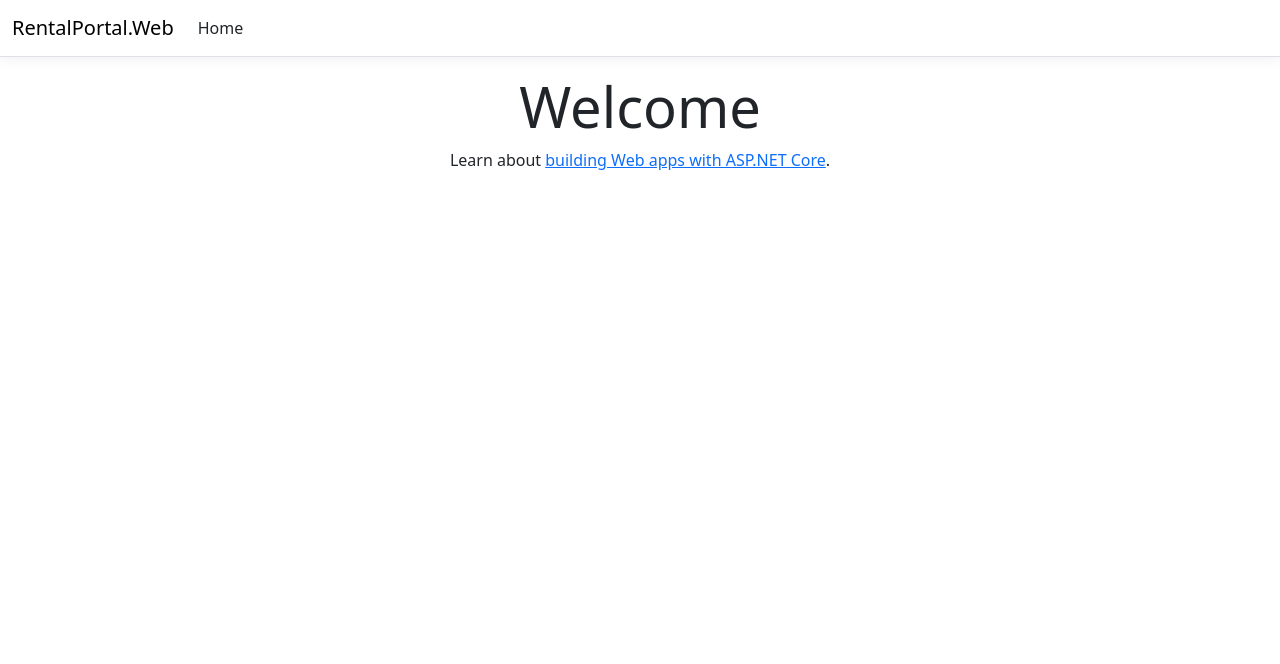
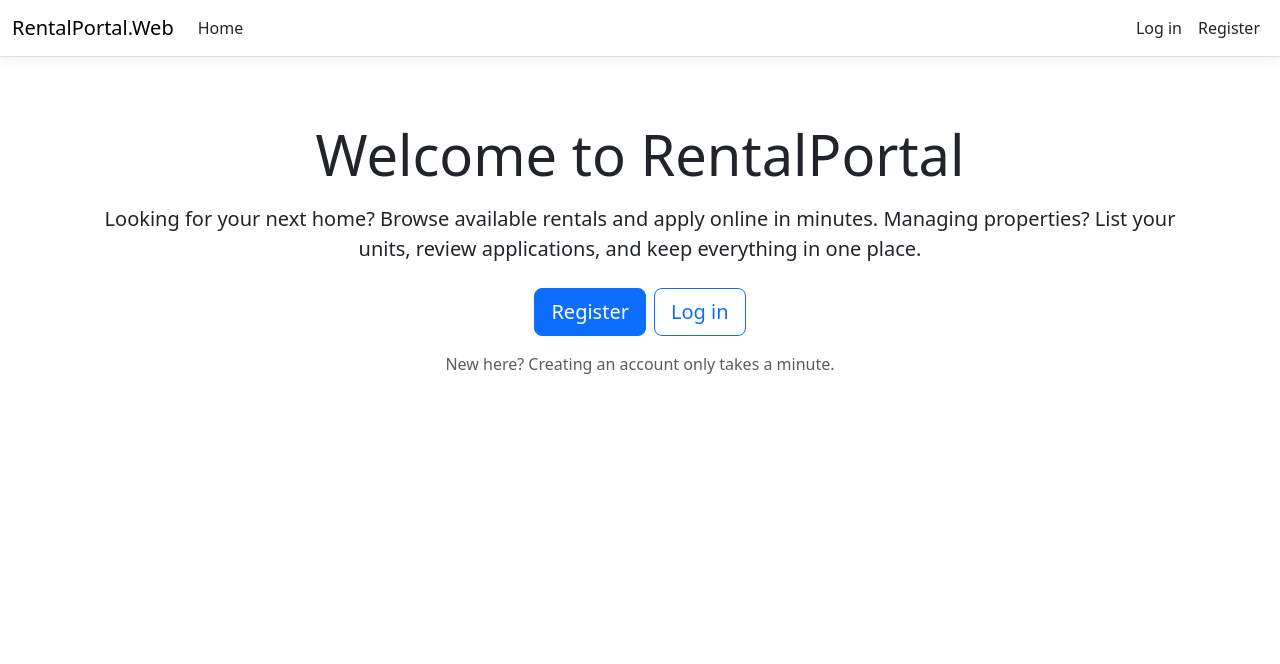
Before and after one commit to breps83/troy-rentalportal, an ASP.NET Core app: page / in a window 1280 px wide. Shown: the top 664 px of the page. Run offline with ASP.NET Core 8, Linux system fonts and the light colour scheme; style sheets or scripts are compiled from the project's sources; the project's own start-up code is not run, and a stand-in starts its controllers and pages.

Commit message:
Add login and role-aware navigation
Implement account login, logout, access-denied handling, authentication controls, role helpers, and login views.

```diff
--- a/src/RentalPortal.Web/Views/Home/Index.cshtml
+++ b/src/RentalPortal.Web/Views/Home/Index.cshtml
@@ -2,7 +2,23 @@
     ViewData["Title"] = "Home Page";
 }
 
-<div class="text-center">
-    <h1 class="display-4">Welcome</h1>
-    <p>Learn about <a href="https://learn.microsoft.com/aspnet/core">building Web apps with ASP.NET Core</a>.</p>
+<div class="text-center py-5">
+    <h1 class="display-4 mb-3">Welcome to RentalPortal</h1>
+    <p class="lead mb-4">
+        Looking for your next home? Browse available rentals and apply online in minutes.
+        Managing properties? List your units, review applications, and keep everything in one place.
+    </p>
+
+    @if (User.Identity?.IsAuthenticated == true)
+    {
+        <p class="mb-0">Welcome back, @User.Identity.Name!</p>
+    }
+    else
+    {
+        <div class="d-flex justify-content-center gap-2">
+            <a asp-controller="Account" asp-action="Register" class="btn btn-primary btn-lg">Register</a>
+            <a asp-controller="Account" asp-action="Login" class="btn btn-outline-primary btn-lg">Log in</a>
+        </div>
+        <p class="text-muted mt-3 mb-0">New here? Creating an account only takes a minute.</p>
+    }
 </div>
--- a/src/RentalPortal.Web/Views/Shared/_Layout.cshtml
+++ b/src/RentalPortal.Web/Views/Shared/_Layout.cshtml
@@ -24,6 +24,28 @@
                             <a class="nav-link text-dark" asp-area="" asp-controller="Home" asp-action="Index">Home</a>
                         </li>
                     </ul>
+                    <ul class="navbar-nav">
+                        @if (User.Identity?.IsAuthenticated == true)
+                        {
+                            <li class="nav-item">
+                                <span class="nav-link text-dark">Hello, @User.Identity.Name</span>
+                            </li>
+                            <li class="nav-item">
+                                <form asp-area="" asp-controller="Account" asp-action="Logout" method="post" class="d-inline">
+                                    <button type="submit" class="nav-link btn btn-link text-dark">Log out</button>
+                                </form>
+                            </li>
+                        }
+                        else
+                        {
+                            <li class="nav-item">
+                                <a class="nav-link text-dark" asp-area="" asp-controller="Account" asp-action="Login">Log in</a>
+                            </li>
+                            <li class="nav-item">
+                                <a class="nav-link text-dark" asp-area="" asp-controller="Account" asp-action="Register">Register</a>
+                            </li>
+                        }
+                    </ul>
                 </div>
             </div>
         </nav>
--- a/src/RentalPortal.Web/Views/_ViewImports.cshtml
+++ b/src/RentalPortal.Web/Views/_ViewImports.cshtml
@@ -1,3 +1,5 @@
 @using RentalPortal.Web
 @using RentalPortal.Web.ViewModels
+@using RentalPortal.Web.Extensions;
+
 @addTagHelper *, Microsoft.AspNetCore.Mvc.TagHelpers
```
Also changed, not shown: src/RentalPortal.Web/Controllers/AccountController.cs (+51 -1 lines), src/RentalPortal.Web/Extensions/ClaimsPrincipalExtensions.cs (added, +17 -0 lines), src/RentalPortal.Web/ViewModels/LoginViewModel.cs (added, +17 -0 lines), src/RentalPortal.Web/Views/Account/AccessDenied.cshtml (added, +11 -0 lines), src/RentalPortal.Web/Views/Account/Login.cshtml (added, +42 -0 lines), src/RentalPortal.Web/RentalPortal.Web.csproj.
